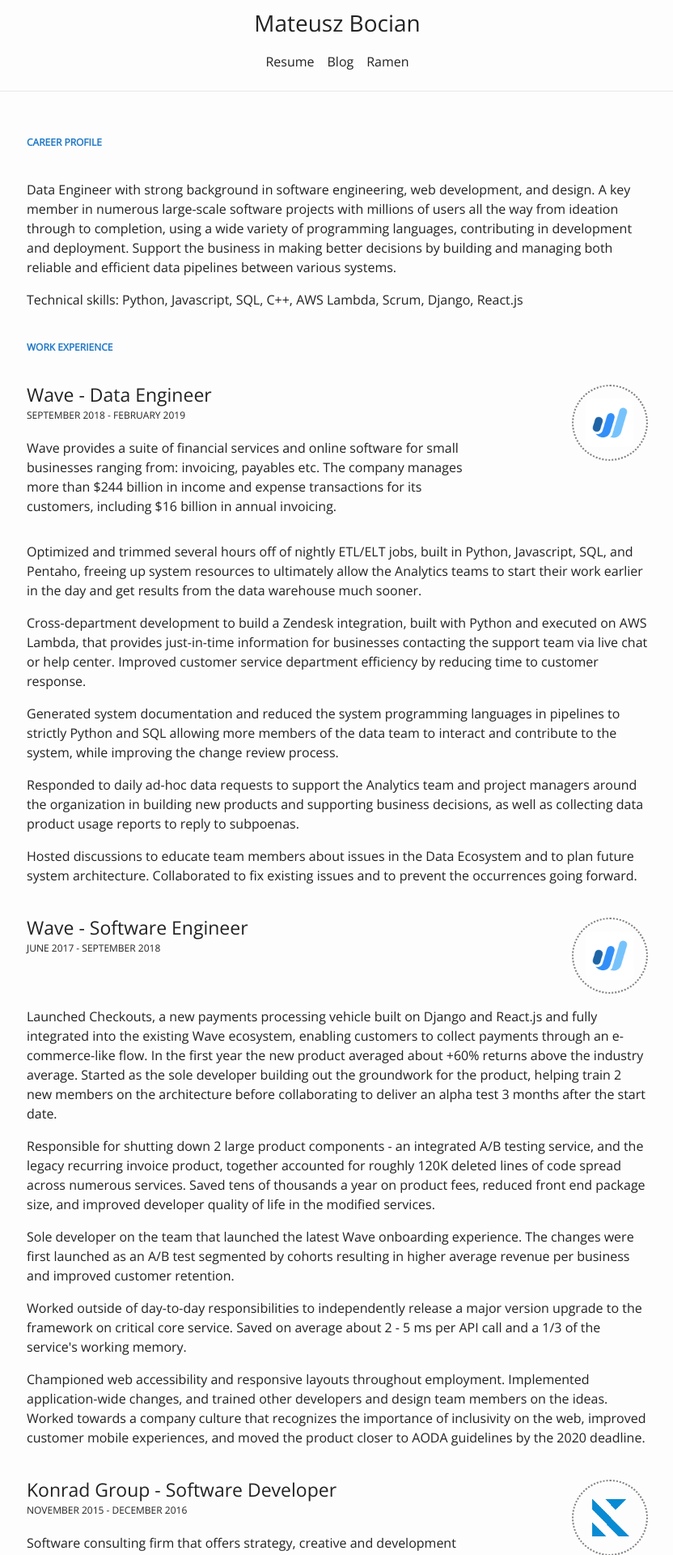
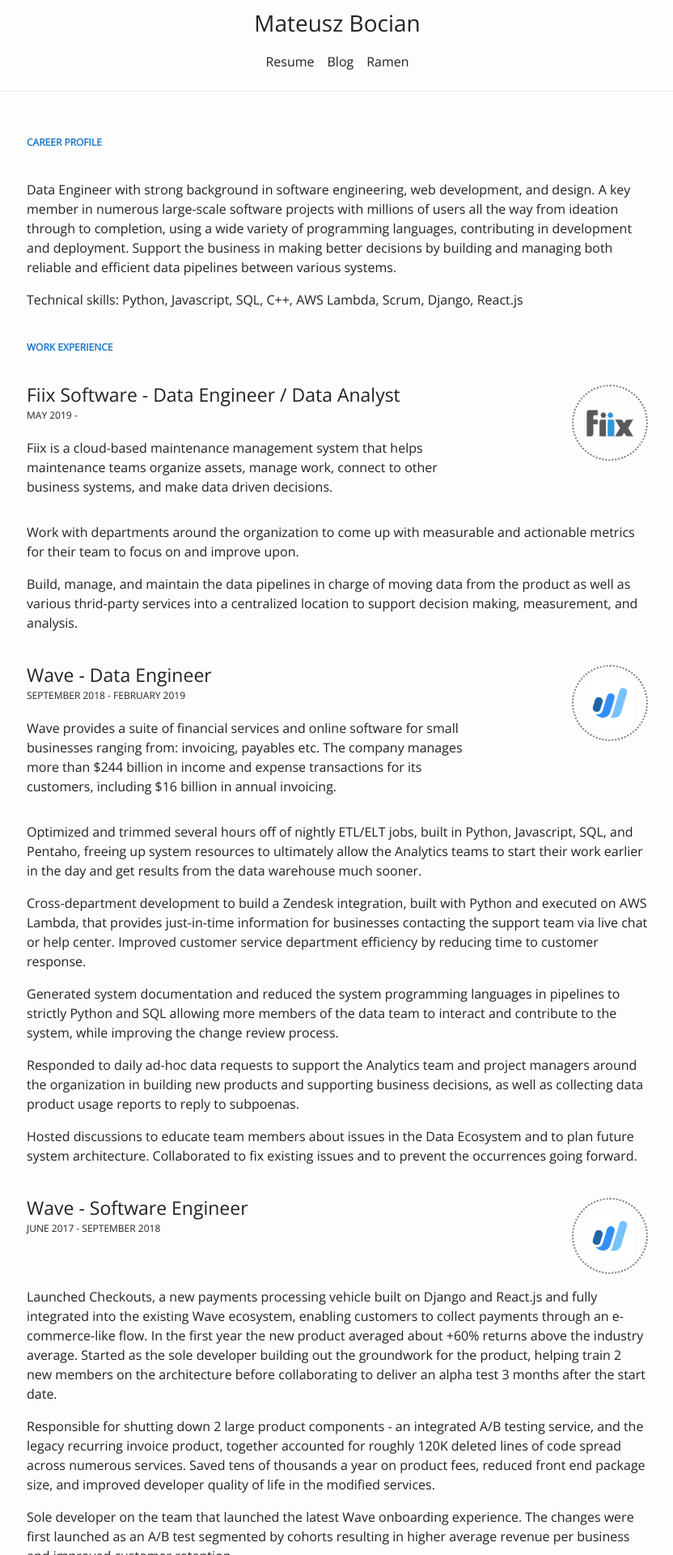
Before and after one commit to matty99/matty99.github.io, a Jekyll site: the page built from index.html, in a window 1280 px wide. Shown: the top 1920 px of the page at 81% size, without its empty margins (223-1055 px from the left). Built offline with Jekyll 4.4.1, drawn with Linux system fonts in a browser that asks for light colours.

Commit message:
Add current role to resume

```diff
--- a/_sass/_resume.scss
+++ b/_sass/_resume.scss
@@ -20,6 +20,7 @@
 }
 
 .company-logo {
+  display: flex;
   width: 60px;
   height: 60px;
   padding: 15px;
@@ -31,6 +32,7 @@
 
   img {
     width: 100%;
+    align-self: center;
   }
 }
 
--- a/index.html
+++ b/index.html
@@ -10,6 +10,28 @@
 <p>Technical skills: Python, Javascript, SQL, C++, AWS Lambda, Scrum, Django, React.js</p>
 
 <h2 class="section-title">Work experience</h2>
+
+<div class="position">
+  <div class="company-header">
+    <div class="position-summary">
+      <span class="job-title">Fiix Software - Data Engineer / Data Analyst</span>
+      <time class="employment-duration">May 2019 - </time>
+      <p class="company-summary">Fiix is a cloud-based maintenance management system that helps maintenance teams organize assets, manage work, connect to other business systems, and make data driven decisions.</p>
+    </div>
+    <div class="company-logo">
+    	<img src="{{ site.url }}/images/logos/fiix.png">
+    </div>
+  </div>
+
+  <p class="work-summary">
+    Work with departments around the organization to come up with measurable and actionable metrics for their team to focus on and improve upon.
+  </p>
+
+  <p class="work-summary">
+    Build, manage, and maintain the data pipelines in charge of moving data from the product as well as various thrid-party services into a centralized location to support decision making, measurement, and analysis.
+  </p>
+
+</div>
 
 <div class="position">
   <div class="company-header">
```
Also changed, not shown: images/logos/fiix.png (added).
